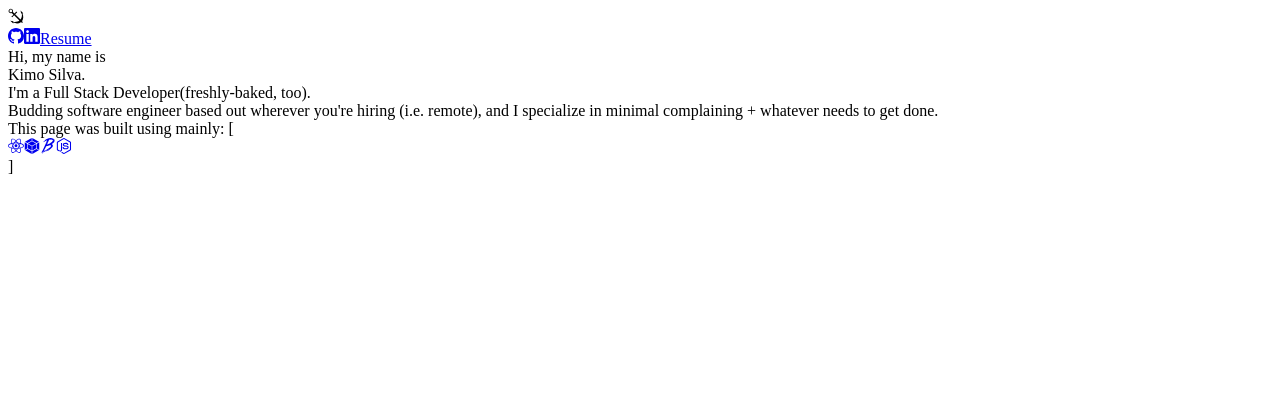
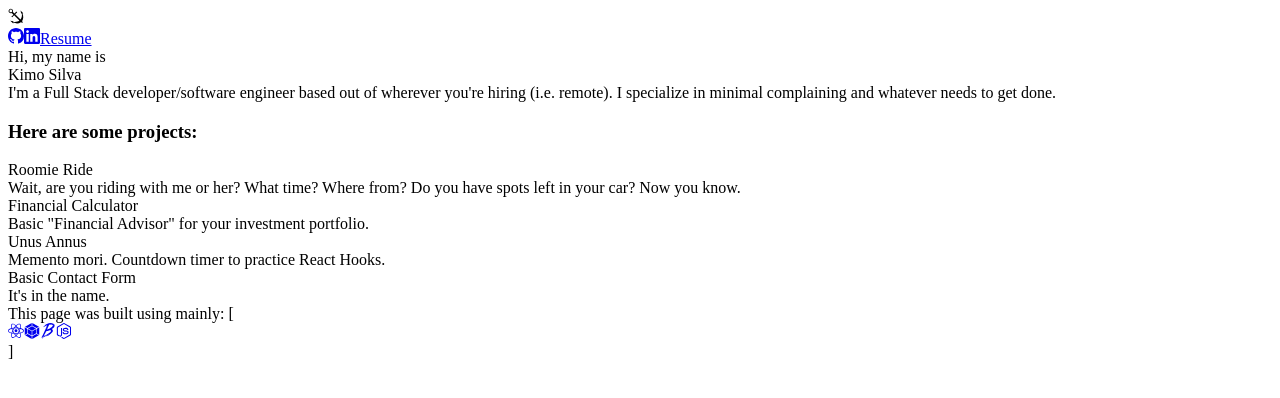
Before and after one commit to eksilva/eksilva.github.io, a React app: page / in a window 1280 px wide. Shown: the top 398 px of the page. Built offline with nearby package versions, Linux system fonts and the light colour scheme; the HTML template or start-up script is replaced by a standard one.

Commit message:
styling changes, added projects component to house individual projects

```diff
--- a/client/src/components/About.jsx
+++ b/client/src/components/About.jsx
@@ -4,9 +4,8 @@ const About = () => {
   return (
     <div id="about-wrapper">
       <div id="greeting">Hi, my name is</div>
-      <div className="my-name">Kimo Silva.</div>
-      <span className="my-name" id="job-title" >I'm a Full Stack Developer<span className="my-name" id="come-on-guy">(freshly-baked, too).</span></span>
-      <div id="about-paragraph">Budding software engineer based out wherever you're hiring (i.e. remote), and I specialize in minimal complaining + whatever needs to get done.</div>
+      <div id="my-name">Kimo Silva</div>
+      <div id="about-paragraph">I'm a Full Stack developer/software engineer based out of wherever you're hiring (i.e. remote). I specialize in minimal complaining and whatever needs to get done.</div>
     </div>
   )
 }
--- a/client/src/components/Project.jsx
+++ b/client/src/components/Project.jsx
@@ -1,10 +1,11 @@
 import React from 'react';
 
-
-const Project = () => {
+const Project = (props) => {
   return (
-    <div>
-
+    <div className="project-wrapper">
+      <div className="project-frame"></div>
+      <div className="project-name">{props.projectInfo.name}</div>
+      <div className="project-caption">{props.projectInfo.caption}</div>
     </div>
   )
 }
--- /dev/null
+++ b/client/src/components/Projects.jsx
@@ -0,0 +1,31 @@
+import React from 'react';
+
+import Project from "./Project.jsx";
+
+const Projects = () => {
+
+  const projectsInfo = [{
+    name: 'Roomie Ride',
+    caption: 'Wait, are you riding with me or her? What time? Where from? Do you have spots left in your car? Now you know.'
+  }, {
+    name: 'Financial Calculator',
+    caption: 'Basic "Financial Advisor" for your investment portfolio.'
+  }, {
+    name: 'Unus Annus',
+    caption: 'Memento mori. Countdown timer to practice React Hooks.'
+  }, {
+    name: 'Basic Contact Form',
+    caption: 'It\'s in the name.'
+  }];
+
+  const projects = projectsInfo.map((project) => <Project projectInfo={project} key={project.name}/>);
+
+  return (
+    <div id="projects-section-wrapper">
+      <h3 id="projects-headline">Here are some projects:</h3>
+      <div id="projects-wrapper">{projects}</div>
+    </div>
+  )
+}
+
+export default Projects;
--- a/client/src/index.jsx
+++ b/client/src/index.jsx
@@ -4,6 +4,7 @@ import ReactDOM from 'react-dom';
 // Components
 import Heading from './components/Heading.jsx';
 import About from './components/About.jsx';
+import Projects from './components/Projects.jsx';
 import Footing from "./components/Footing.jsx";
 
 const Index = () => {
@@ -11,7 +12,10 @@ const Index = () => {
     <div id="index-wrapper">
       <Heading />
       <About />
-      <Footing />
+      <Projects />
+      <div id="footing">
+       <Footing />
+      </div>
     </div>
   )
 }
```
Also changed, not shown: 2 other files (tests, documents, lock files or other folders).
